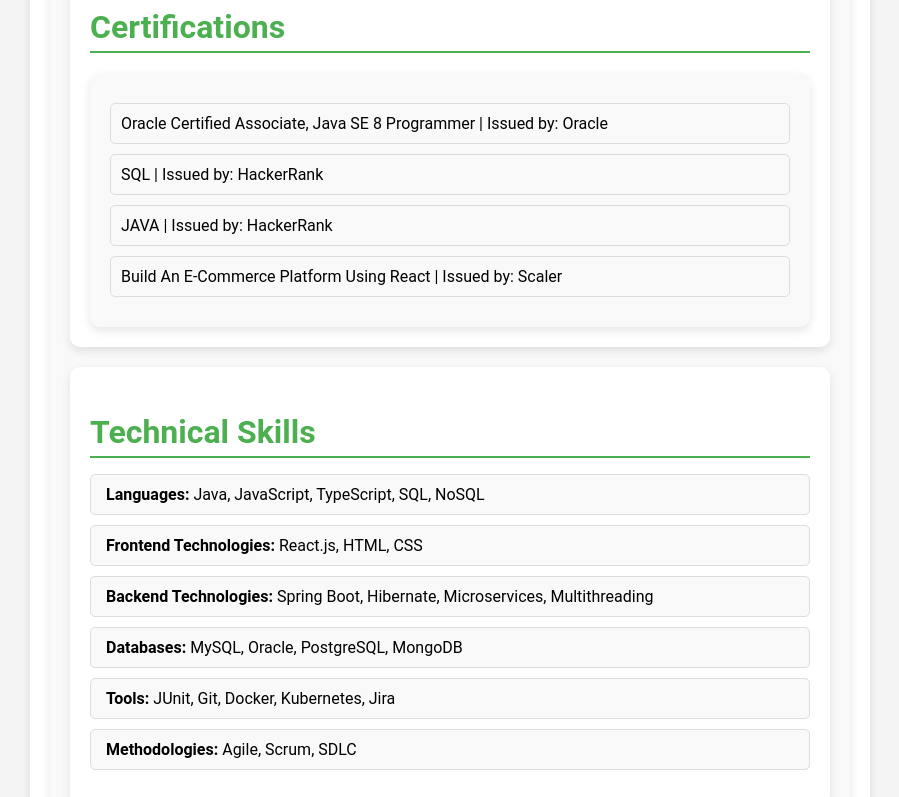
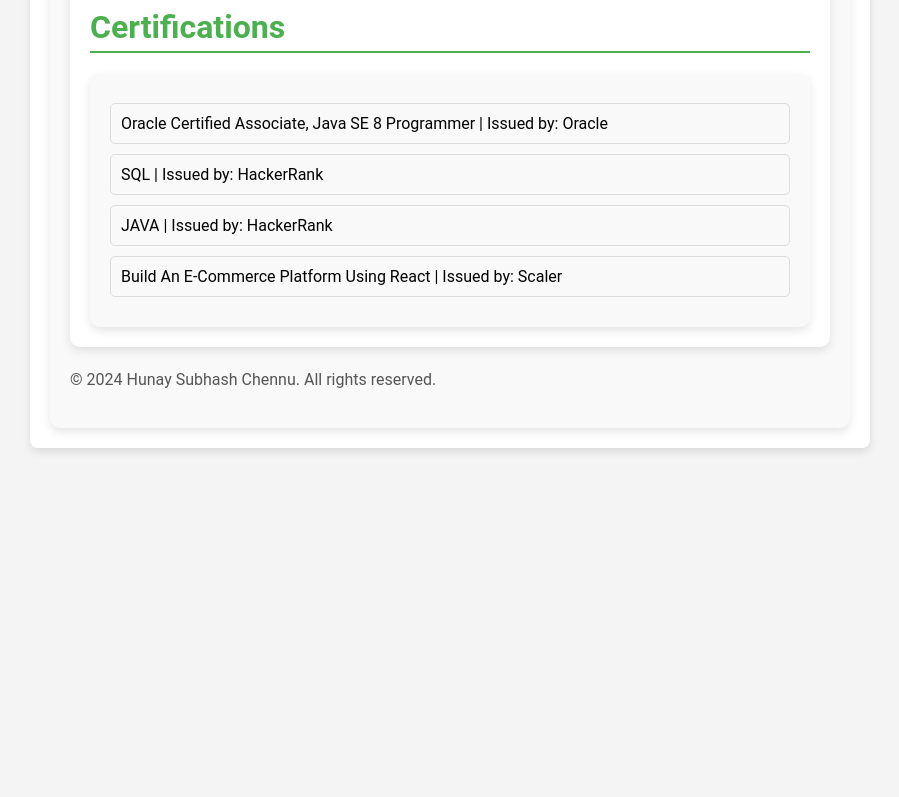
Before and after one commit to Chennuhunaysubhash/digital_format_resume, a React (Vite) app: page / in a window 1280 px wide. Shown: the part 2000-2797 px from the top of the page, without its empty margins (190-1089 px from the left). After the commit the page ends 2468 px from the top, so only its background shows below. Built offline with nearby package versions, Linux system fonts and the light colour scheme.

Commit message:
first commit

```diff
--- a/src/Resume/Resume.css
+++ b/src/Resume/Resume.css
@@ -293,6 +293,15 @@
     color: #005b73;
     text-shadow: 2px 2px 5px rgba(0, 0, 0, 0.3);
 }
+.loading-container {
+    display: flex;
+    justify-content: center;
+    align-items: center;
+    height: 100vh; /* Full height of the viewport */
+    background-color: #f0f0f0; /* Light background color */
+    font-size: 24px; /* Bigger font size */
+    color: #333; /* Dark text color */
+}
 
 
 /* Media Queries for Mobile Responsiveness */
--- a/src/Resume/Resume.jsx
+++ b/src/Resume/Resume.jsx
@@ -1,6 +1,6 @@
 /* eslint-disable react/prop-types */
 /* eslint-disable no-unused-vars */
-import React, { useState } from 'react';
+import React, { useState, useEffect } from 'react';
 import { FaLinkedin, FaGithub, FaCode, FaGlobe, FaEnvelope, FaMapMarkerAlt, FaFileAlt, FaDocker } from 'react-icons/fa';
 import './Resume.css';
 import profileImage from '/src/images/hunay3.jpg'; // Adjust the path as needed
@@ -10,14 +10,15 @@
 import scalerLogo from '/src/images/reactjs.jpg';
 
 const Resume = () => {
-    // Personal Information
     const name = "Hunay Subhash Chennu";
     const address = "Dno: 8-179, Sivalayam Street, Dirusumarru, Bhimavaram, West Godavari, Andhra Pradesh, India, Pin: 534239";
     const email = "hunaysubhash97@gmail.com";
     const phone = "+91 8074243933";
 
-    // Certifications
+    // Loading state
+    const [loading, setLoading] = useState(true);
     const [hoveredCertification, setHoveredCertification] = useState(null);
+
     const certifications = [
         {
             name: 'Oracle Certified Associate, Java SE 8 Programmer',
@@ -41,6 +42,23 @@
         },
     ];
 
+    // Simulate loading data
+    useEffect(() => {
+        const timer = setTimeout(() => {
+            setLoading(false);
+        }, 2000); // Simulate a 2-second loading time
+
+        return () => clearTimeout(timer); // Cleanup timeout on unmount
+    }, []);
+
+    if (loading) {
+        return (
+            <div className="loading-container">
+                <h2>Loading...</h2>
+                {/* You can also add a spinner or any other loading animation here */}
+            </div>
+        );
+    }
 
     return (
         <div className="resume">
@@ -161,7 +179,7 @@
                                 {hoveredCertification === certification.name && (
                                     <img
                                         src={certification.image}
-                                        alt={certification.issuer}
+                                        alt={`${certification.name} Logo`}
                                         className="certification-image"
                                     />
                                 )}
@@ -171,37 +189,10 @@
                 </div>
             </section>
 
-            {/* Technical Skills Section */}
-            <section className="section profile-summary">
-                <h2>Technical Skills</h2>
-                <div className="skills-container">
-                    <ul className="skills-list">
-                        <li><strong>Languages:</strong> Java, JavaScript, TypeScript, SQL, NoSQL</li>
-                        <li><strong>Frontend Technologies:</strong> React.js, HTML, CSS</li>
-                        <li><strong>Backend Technologies:</strong> Spring Boot, Hibernate, Microservices, Multithreading</li>
-                        <li><strong>Databases:</strong> MySQL, Oracle, PostgreSQL, MongoDB</li>
-                        <li><strong>Tools:</strong> JUnit, Git, Docker, Kubernetes, Jira</li>
-                        <li><strong>Methodologies:</strong> Agile, Scrum, SDLC</li>
-                    </ul>
-                </div>
-            </section>
-            <section className="section profile-summary">
-                <h2>Project Highlights</h2>
-                <div className="project profile-summary">
-                    <h3>CITI Business Online</h3>
-                    <p><strong>Role:</strong> Java Full Stack Developer</p>
-                    <ul>
-                        <li>Worked on developing key functionalities for financial transactions, enabling secure and efficient processes.</li>
-                        <li>Utilized Spring Boot and Microservices to modularize the application for better scalability.</li>
-                        <li>Collaborated with the database team to optimize SQL queries, ensuring faster data processing times.</li>
-                    </ul>
-                </div>
-            </section>
-
-            <section className="resume-footer">
-                <p>I hereby declare that the information provided above is true to the best of my knowledge and belief.</p>
-                <p className='left-display'>Hunay Subhash Chennu</p>
-            </section>
+            {/* Footer Section */}
+            <footer className="footer">
+                <p>© {new Date().getFullYear()} {name}. All rights reserved.</p>
+            </footer>
         </div>
     );
 };
```
